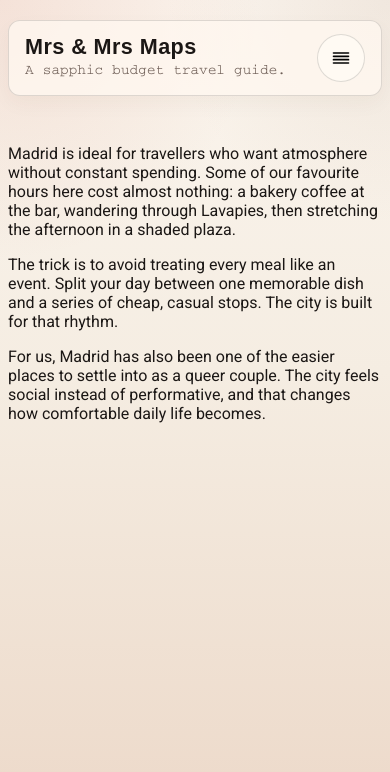
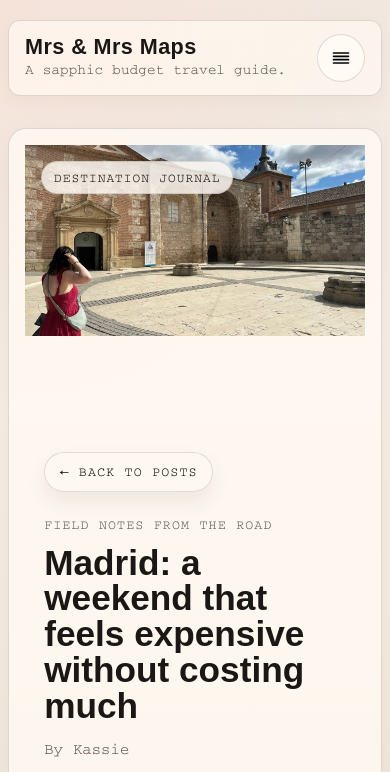
Before and after one commit to itsnicola/Blog, an Eleventy site: page src/posts/post-2.md in a window 390 px wide. Shown: the top 772 px of the page. Built offline with nearby package versions, Linux system fonts and the light colour scheme; Eleventy itself is replaced by a stand-in of ours; files that its build step writes are made by us from their sources; a web font is replaced by a local one.

Commit message:
add post click through

```diff
--- a/bundle.css
+++ b/bundle.css
@@ -624,12 +624,21 @@ textarea {
 
 .archiveCard {
     display: grid;
-    gap: 1rem;
-    padding: 0.9rem;
-    border: 1px solid rgba(27, 23, 21, 0.1);
+    overflow: hidden;
     border-radius: var(--radius-lg);
     background: rgba(255, 248, 240, 0.6);
     box-shadow: var(--shadow-soft);
+}
+
+.archiveCard__link {
+    display: grid;
+    gap: 1rem;
+    height: 100%;
+    padding: 0.9rem;
+    border: 1px solid rgba(27, 23, 21, 0.1);
+    border-radius: inherit;
+    color: inherit;
+    text-decoration: none;
 }
 
 .archiveCard:hover,
@@ -642,6 +651,76 @@ textarea {
     height: 18rem;
     overflow: hidden;
     border-radius: calc(var(--radius-lg) - 6px);
+}
+
+.postFeature {
+    grid-template-columns: 1fr;
+    align-items: start;
+    gap: 0;
+    overflow: hidden;
+}
+
+.postFeature .featureCard__media {
+    min-height: 26rem;
+    border-radius: 0;
+}
+
+.postFeature .featureCard__content {
+    padding: 1.5rem;
+}
+
+.postFeature .featureCard__content h1 {
+    margin: 0;
+    font-family: "Miriam Libre", sans-serif;
+    font-size: clamp(2.2rem, 5vw, 3.8rem);
+    line-height: 1.02;
+}
+
+.postBackLink {
+    display: inline-flex;
+    align-items: center;
+    gap: 0.55rem;
+    align-self: flex-start;
+    margin-bottom: 1.5rem;
+    padding: 0.65rem 0.9rem;
+    border: 1px solid rgba(27, 23, 21, 0.12);
+    border-radius: 999px;
+    background: rgba(255, 248, 240, 0.92);
+    color: var(--copy);
+    text-decoration: none;
+    font-family: Thabit, monospace;
+    font-size: 0.85rem;
+    letter-spacing: 0.08em;
+    text-transform: uppercase;
+    box-shadow: 0 10px 20px rgba(76, 47, 34, 0.08);
+    transition: transform 180ms ease, box-shadow 180ms ease, background-color 180ms ease;
+}
+
+.postBackLink::before {
+    content: "\2190";
+    font-size: 1rem;
+    line-height: 1;
+}
+
+.postBackLink:hover,
+.postBackLink:focus-visible {
+    background: rgba(255, 244, 234, 1);
+    box-shadow: 0 14px 26px rgba(76, 47, 34, 0.12);
+    transform: translateY(-1px);
+}
+
+.postBody p + p {
+    margin-top: 1rem;
+}
+
+@media (max-width: 720px) {
+    .postFeature .featureCard__media {
+        min-height: 18rem;
+    }
+
+    .postFeature .featureCard__content {
+        padding: 1.2rem;
+    }
 }
 
 .archiveCard:hover .archiveCard__media img,
--- /dev/null
+++ b/src/_includes/post.html
@@ -0,0 +1,20 @@
+---
+layout: layout.html
+pageClass: post-page
+---
+
+<article class="featureCard postFeature">
+    <div class="featureCard__media">
+        <span class="sectionTag">Destination journal</span>
+        <img src="{{ image }}" alt="{{ title }}">
+    </div>
+    <div class="featureCard__content">
+        <a class="postBackLink" href="/posts/">Back to posts</a>
+        <p class="featureCard__kicker">Field notes from the road</p>
+        <h1>{{ title }}</h1>
+        <p class="featureCard__meta">By {{ author }}</p>
+        <div class="featureCard__body postBody">
+            {{ content }}
+        </div>
+    </div>
+</article>
--- a/src/posts.njk
+++ b/src/posts.njk
@@ -10,6 +10,7 @@ pageClass: posts-page
 <section class="archiveGrid">
     {%- for post in collections.posts | reverse %}
         <article class="archiveCard">
+            <a class="archiveCard__link" href="{{ post.url | safe }}" aria-label="Read {{ post.data.title | safe }}">
                 <div class="archiveCard__media">
                     <img src="{{ post.data.image | safe }}" alt="{{ post.data.title | safe }}">
                 </div>
@@ -21,6 +22,7 @@ pageClass: posts-page
                         {{ post.templateContent | safe }}
                     </div>
                 </div>
+            </a>
         </article>
     {%- endfor %}
 </section>
--- a/src/posts/posts.json
+++ b/src/posts/posts.json
@@ -1,5 +1,5 @@
 {
-	"layout": "layout.html",
+	"layout": "post.html",
 	"tags": "posts",
 	"permalink": "/{{ page.fileSlug }}/"
 }
```
Lines whose indentation alone changed are shown as unchanged.
